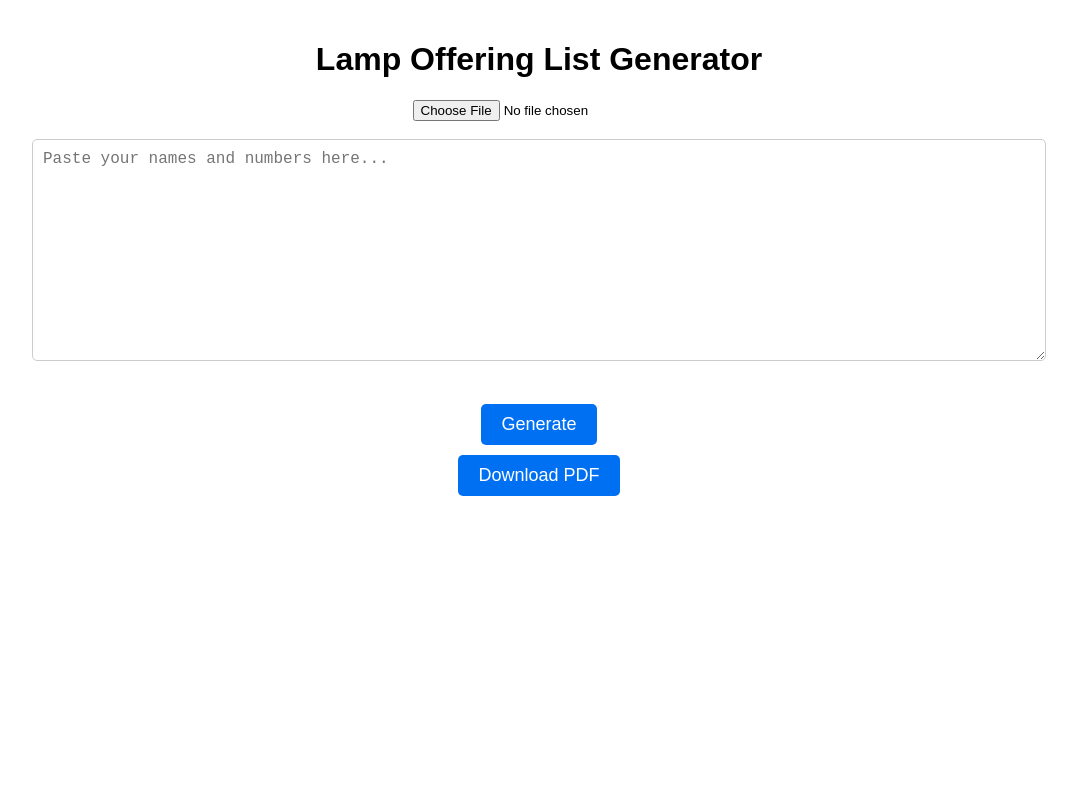
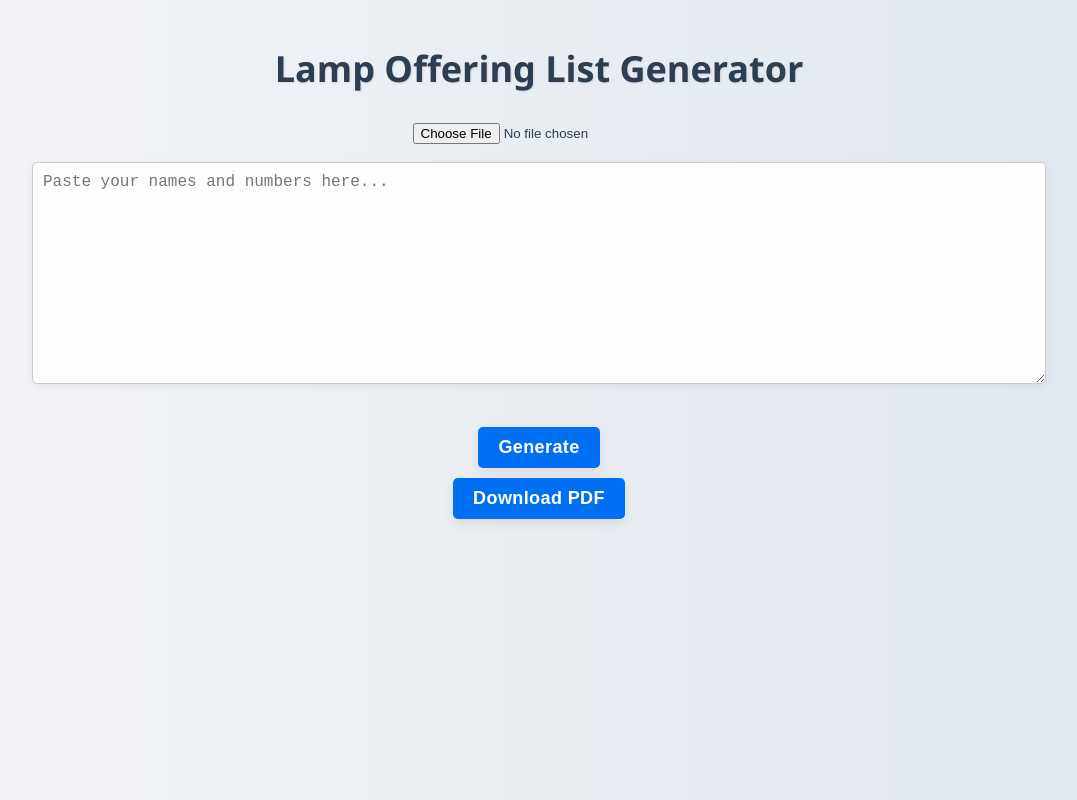
Before and after one commit to swc927/lamp-offering-list, a plain HTML site: page index.html in a window 1280 px wide. Shown: the whole page, without its empty margins (101-1178 px from the left). Drawn offline with nearby package versions, Linux system fonts and the light colour scheme.

Commit message:
Update style.css

```diff
--- a/style.css
+++ b/style.css
@@ -2,13 +2,23 @@ body {
   margin: 0;
   padding: 20px;
   font-family: Arial, sans-serif;
-  background: #fff;
+  background: linear-gradient(to right, #f3f4f6, #e0e7ef);
+  color: #2c3e50;
   display: flex;
   flex-direction: column;
   align-items: center;
 }
 
+header h1 {
+  font-family: 'Segoe UI', Tahoma, Geneva, Verdana, sans-serif;
+  font-size: 36px;
+  font-weight: 600;
+  margin-bottom: 30px;
+  text-shadow: 1px 1px 2px rgba(0, 0, 0, 0.1);
+}
+
 textarea {
+  background: #fdfdfd;
   width: 80%;
   height: 200px;
   font-size: 16px;
@@ -17,23 +27,35 @@ textarea {
   border: 1px solid #ccc;
   border-radius: 5px;
   resize: vertical;
+  box-shadow: 0 2px 8px rgba(0, 0, 0, 0.06);
 }
 
 button {
   padding: 10px 20px;
+  letter-spacing: 0.4px;
   font-size: 18px;
+  font-weight: 600;
   cursor: pointer;
   background: #0070f3;
   color: white;
   border: none;
   border-radius: 5px;
   margin: 5px;
+  box-shadow: 0 4px 12px rgba(0, 0, 0, 0.08);
   transition: background 0.3s, transform 0.2s;
 }
 
 button:hover {
   background: #0055cc;
   transform: scale(1.05);
+}
+
+.page-count-display {
+  margin-top: 30px;
+  font-size: 20px;
+  font-weight: 500;
+  font-family: 'Segoe UI', sans-serif;
+  color: #555;
 }
 
 .container {
```
